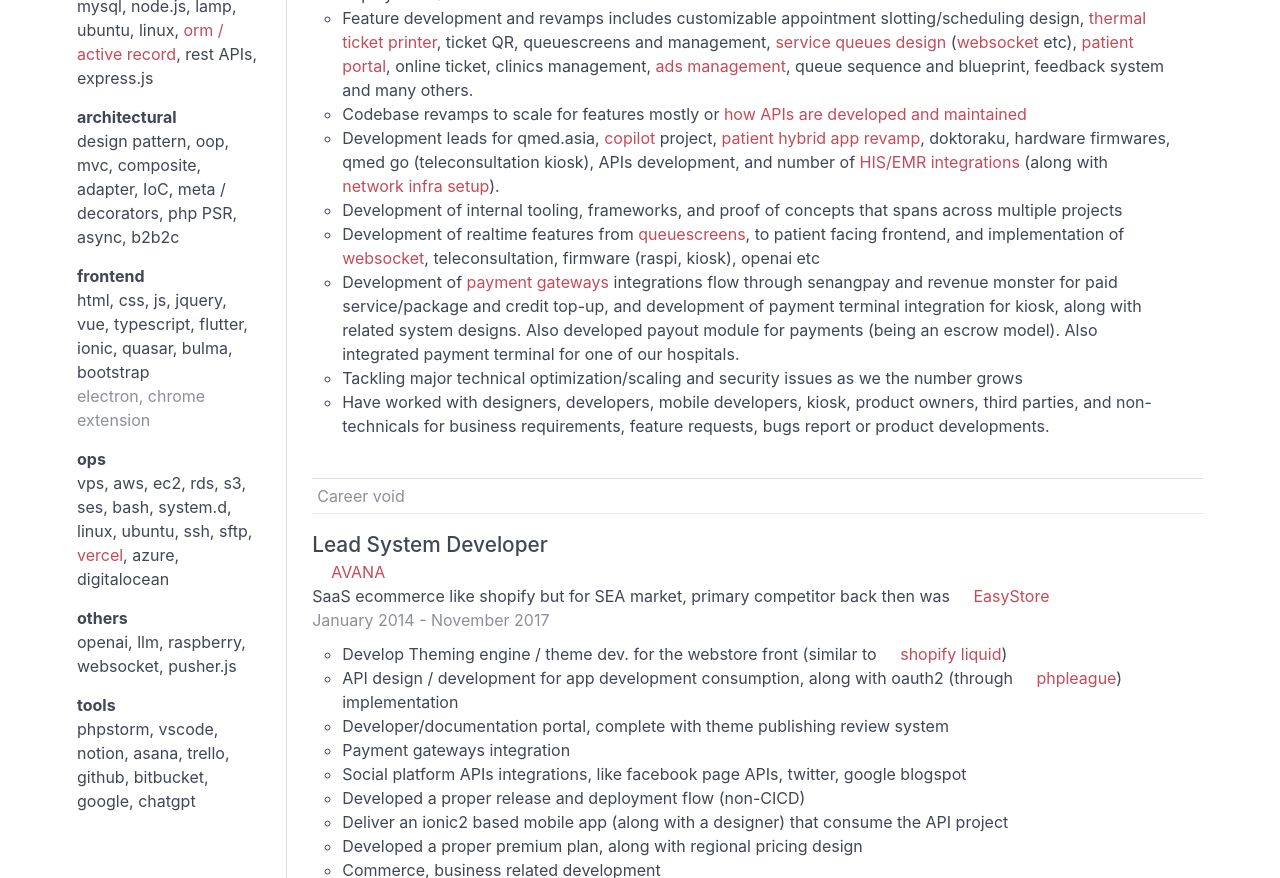
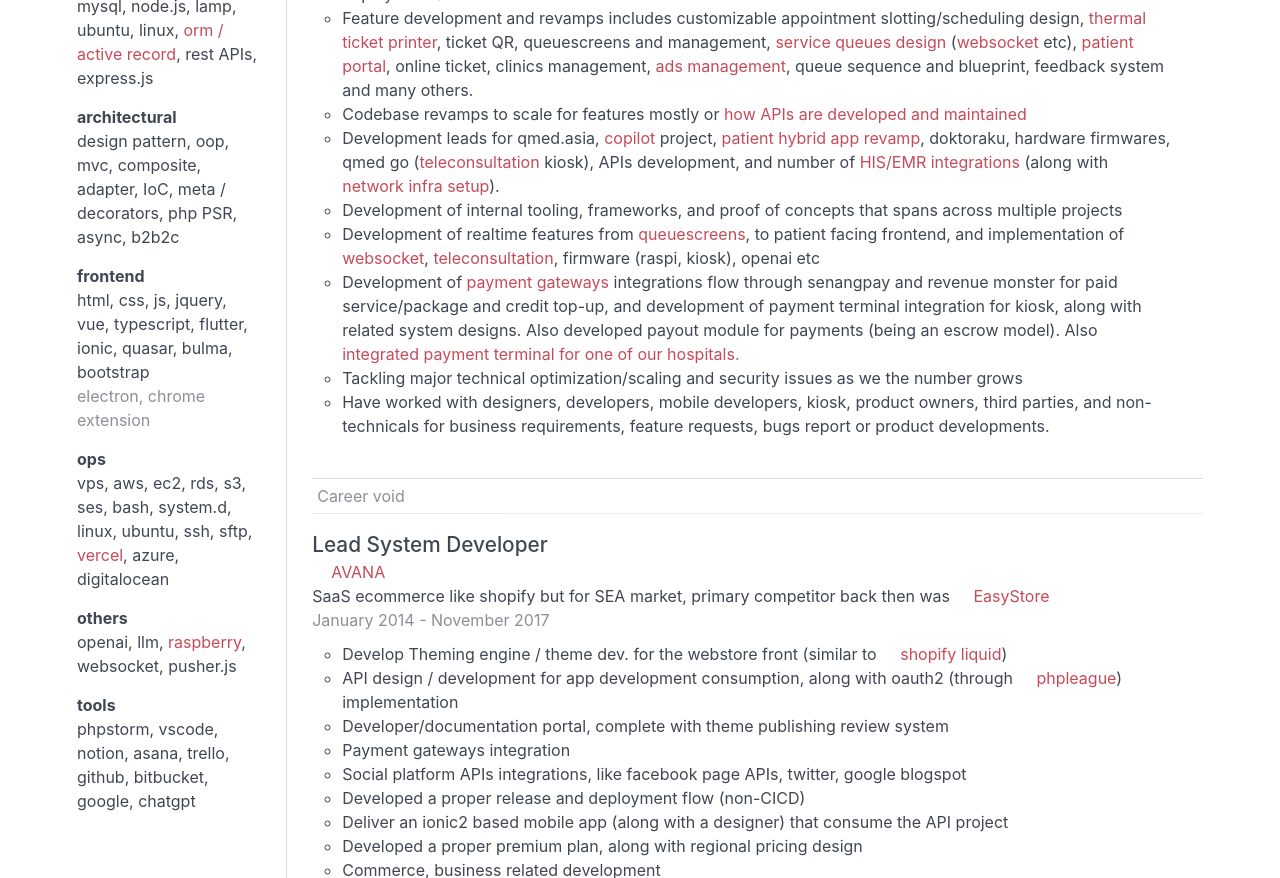
Before and after one commit to eimihar/resume, a Vue app in the folder app/: page / in a window 1280 px wide. Shown: the part 620-1498 px from the top of the page. Built offline with nearby package versions, Linux system fonts and the light colour scheme; some icons are missing.

Commit message:
brag more stuff

```diff
--- a/app/src/views/SkillsView.vue
+++ b/app/src/views/SkillsView.vue
@@ -45,7 +45,7 @@
       <div class="side-subskills">
         <div class="side-subtitle">others</div>
         <div>
-          openai, llm, raspberry, websocket, pusher.js
+          openai, llm, <StoryLink path="skills/raspberry">raspberry</StoryLink>, websocket, pusher.js
         </div>
       </div>
       <div class="side-subskills">
--- a/app/src/views/Stories/Qmed/APIsStoryPage.vue
+++ b/app/src/views/Stories/Qmed/APIsStoryPage.vue
@@ -9,6 +9,7 @@
           <li>Patient app</li>
           <li>Kiosks Development</li>
           <li>Copilot Project</li>
+          <li>Qmed Go</li>
           <li>Third-parties</li>
           <li>Prototypes projects</li>
         </ul>
--- a/app/src/views/Stories/Qmed/AdsManagementStoryPage.vue
+++ b/app/src/views/Stories/Qmed/AdsManagementStoryPage.vue
@@ -2,16 +2,17 @@
 import {defineComponent} from "vue";
 import StoryTitleView from "@/views/Stories/StoryTitleView.vue";
 import StoryContentView from "@/views/Stories/StoryContentView.vue";
+import StoryLink from "@/views/StoryLink.vue";
 
 export default defineComponent({
-  components: {StoryContentView, StoryTitleView}
+  components: {StoryLink, StoryContentView, StoryTitleView}
 })
 </script>
 <template>
   <StoryTitleView duration="August 2023 - September 2023">Ads Management</StoryTitleView>
   <StoryContentView>
     <ul>
-      <li>Development of ads management for what ads to show and for which clinics/hospitals queuescreens they're for</li>
+      <li>Development of ads management for what ads to show and for which clinics/hospitals <StoryLink path="qmed/queuescreens">queuescreens</StoryLink> they're for</li>
       <li>Previously managed by third-parties back then since the inception of raspberry based queuescreen (2020). However it's consumed through the playlist API as served through qmed APIs.
         Therefore the migrations of ads doesn't requires update on raspberry end as it's already much future compatible.
       </li>
--- a/app/src/views/Stories/Qmed/HISEMRIntegrationStoryPage.vue
+++ b/app/src/views/Stories/Qmed/HISEMRIntegrationStoryPage.vue
@@ -13,22 +13,24 @@
   <StoryContentView>
     <ul>
       <li>Development of integration with on-prem service and EMR (Electronic medical record) / CMS (Clinic Management System)</li>
-      <li>Most ofteh we'd have to integrate with more than 2-3 parties at a time</li>
+      <li>Most often we'd have to integrate with more than 2-3 parties at a time</li>
       <li>Personally i didn't think it was really cost efficient, however i'd still go through it if it really calls for it.</li>
       <li>Some integrations takes a week, another take months</li>
-      <li>Possibly one of the most challenging development and my least-liked development especially for SaaS based product</li>
+      <li>Possibly one of the most challenging development and my least-preferred development especially for SaaS based product, as it always involve the timelines of different parties and how small the development and the integration windows usually are.</li>
       <li>Integrations developments
         <ul>
           <li>
             <LinkOut href="https://www.originistudios.com/services-solutions/hospital-information-system-his/">
               Origin
-            </LinkOut> - Handled the developments of integrations with Origin HIS, from Kek Lok Si Hospital (2020), to RMCC (2024).
+            </LinkOut> - Handled the developments of integrations with Origin HIS, from Kek Lok Si Hospital (2020), to RMCC (2024). Worked with more than 2 integration parties at a time.
+            Configured the proxy through vpn for development purpose, and worked along with both the infra engineer of the hospital, origin for production configuration. Have also integrated payment terminal for qmed kiosk, and HIS billing information.
           </li>
           <li>
             <LinkOut>Easy Clinic</LinkOut> - Handled the development of integrations for <LinkOut href="https://qualitashealth.com.my/">Qualitas</LinkOut> Easy Clinic, for both through browser extension (2020), and official API integration (2023).
           </li>
           <li>
-            <LinkOut href="https://umsc.my/">UMSC</LinkOut> - Development of integration with <LinkOut href="https://scala.com/en/">Scala</LinkOut> screen and <LinkOut href="https://strateqgroup.com/home/index.php/fisicien/">fisicien</LinkOut> HIS, both includes in setting up infra access to the on-prem server prior to the integration development.
+            <LinkOut href="https://umsc.my/">UMSC</LinkOut> - Development of integration with <LinkOut href="https://scala.com/en/">Scala</LinkOut> screen and on-prem <LinkOut href="https://strateqgroup.com/home/index.php/fisicien/">fisicien</LinkOut> HIS, both includes in setting up infra access to the on-prem server prior to the integration development.
+            Also have worked with 2-3 integration parties at a time. For instance, the development of qmed QR check-in for another third-party (qcare) appointment app that also talks to fisicien. Developed way a persistent proxy to the on-prem HIS.
           </li>
           <li>
             LIPPO - Kickstarted the development of official v1 user APIs for Lippo patient app.
--- /dev/null
+++ b/app/src/views/Stories/Qmed/TeleconsultationStoryPage.vue
@@ -0,0 +1,17 @@
+<template>
+  <StoryTitleView>Teleconsultation</StoryTitleView>
+  <StoryContentView>
+    <ul>
+      <li>Development of teleconsultation module of qmed dashboard, and qmed go</li>
+      <li>Developed the understanding of what it usually needs for a teleconsultation to work, the components around it and how to design the session</li>
+      <li>Development of integrations between jitsi provider like <LinkOut href="https://jaas.8x8.vc/#/">8x8 Jaas</LinkOut> through their own webhook events (hooking into session events), or just against simple <LinkOut href="https://jitsi.github.io/handbook/docs/dev-guide/dev-guide-iframe-events/">jitsi events</LinkOut> like when user is joined etc.
+        Personally, I'd preferred the latter, as it's more flexible and less dependent on the provider.
+      </li>
+    </ul>
+  </StoryContentView>
+</template>
+<script setup lang="ts">
+import StoryContentView from "@/views/Stories/StoryContentView.vue";
+import StoryTitleView from "@/views/Stories/StoryTitleView.vue";
+import LinkOut from "@/views/LinkOut.vue";
+</script>
--- a/app/src/views/Stories/Skills/PaymentGatewaysStoryPage.vue
+++ b/app/src/views/Stories/Skills/PaymentGatewaysStoryPage.vue
@@ -2,9 +2,11 @@
 import {defineComponent} from "vue";
 import StoryTitleView from "@/views/Stories/StoryTitleView.vue";
 import StoryContentView from "@/views/Stories/StoryContentView.vue";
+import LinkOut from "@/views/LinkOut.vue";
+import StoryLink from "@/views/StoryLink.vue";
 
 export default defineComponent({
-  components: {StoryContentView, StoryTitleView}
+  components: {StoryLink, LinkOut, StoryContentView, StoryTitleView}
 })
 </script>
 <template>
@@ -19,7 +21,7 @@
         Have understanding of typical returns from payment gateways integrations which either through webhook or redirects.
       </li>
       <li>Have developed necessary system and db designs surrounding payment, from currency, conversion rate, statuses, to payouts</li>
-      <li>Have experience in integrating payment terminal, and developed way to integrate with kiosk all the way from system design to APIs, to integrating with third-party HIS billing system.</li>
+      <li>Have experience in integrating <LinkOut href="https://revenuemonster.my/terminal">payment terminal</LinkOut>, and developed way to integrate with kiosk all the way from system design to APIs, to <StoryLink path="qmed/his-emr">integrating with third-party HIS billing system.</StoryLink> </li>
     </ul>
   </StoryContentView>
 </template>
--- /dev/null
+++ b/app/src/views/Stories/Skills/RasperryStoryPage.vue
@@ -0,0 +1,15 @@
+<template>
+  <StoryTitleView>Raspberry</StoryTitleView>
+  <StoryContentView>
+    <ul>
+      <li>First worked with raspberry around 2019, for qmed.</li>
+      <li>Developed a future proof <StoryLink path="qmed/queuescreens">queuescreen</StoryLink> based raspberry that runs ads all days and shows calling numbers just couple of months in, on qmed that runs until now.
+      </li>
+    </ul>
+  </StoryContentView>
+</template>
+<script setup lang="ts">
+import StoryTitleView from "@/views/Stories/StoryTitleView.vue";
+import StoryContentView from "@/views/Stories/StoryContentView.vue";
+import StoryLink from "@/views/StoryLink.vue";
+</script>
--- a/app/src/views/WorkExperiencesView.vue
+++ b/app/src/views/WorkExperiencesView.vue
@@ -65,17 +65,17 @@
           Codebase revamps to scale for features mostly or <StoryLink path="qmed/apis">how APIs are developed and maintained</StoryLink>
         </li>
         <li>
-          Development leads for qmed.asia, <StoryLink path="qmed/copilot">copilot</StoryLink> project, <StoryLink path="qmed/patient-app">patient hybrid app revamp</StoryLink>, doktoraku, hardware firmwares, qmed go (teleconsultation kiosk), APIs development, and number of <StoryLink path="qmed/his-emr">HIS/EMR integrations</StoryLink> (along with <StoryLink path="qmed/his-network-infra">network infra setup</StoryLink>).
+          Development leads for qmed.asia, <StoryLink path="qmed/copilot">copilot</StoryLink> project, <StoryLink path="qmed/patient-app">patient hybrid app revamp</StoryLink>, doktoraku, hardware firmwares, qmed go (<StoryLink path="qmed/teleconsultation">teleconsultation</StoryLink> kiosk), APIs development, and number of <StoryLink path="qmed/his-emr">HIS/EMR integrations</StoryLink> (along with <StoryLink path="qmed/his-network-infra">network infra setup</StoryLink>).
         </li>
         <li>
           Development of internal tooling, frameworks, and proof of concepts that spans across multiple projects
         </li>
         <li>
-          Development of realtime features from <StoryLink path="qmed/queuescreens">queuescreens</StoryLink>, to patient facing frontend, and implementation of <StoryLink path="skills/websocket">websocket</StoryLink>, teleconsultation, firmware (raspi, kiosk), openai etc
+          Development of realtime features from <StoryLink path="qmed/queuescreens">queuescreens</StoryLink>, to patient facing frontend, and implementation of <StoryLink path="skills/websocket">websocket</StoryLink>, <StoryLink path="qmed/teleconsultation">teleconsultation</StoryLink>, firmware (raspi, kiosk), openai etc
         </li>
         <li>Development of <StoryLink path="skills/payment-gateways">payment gateways</StoryLink> integrations flow through
           senangpay and revenue monster for paid service/package and credit top-up, and development of payment terminal integration for kiosk, along with related system designs.
-          Also developed payout module for payments (being an escrow model). Also integrated payment terminal for one of our hospitals.</li>
+          Also developed payout module for payments (being an escrow model). Also <StoryLink path="qmed/his-emr">integrated payment terminal for one of our hospitals.</StoryLink></li>
         <li>
           Tackling major technical optimization/scaling and security issues as we the number grows
         </li>
```
Also changed, not shown: app/src/router/index.ts (+10 -0 lines).
